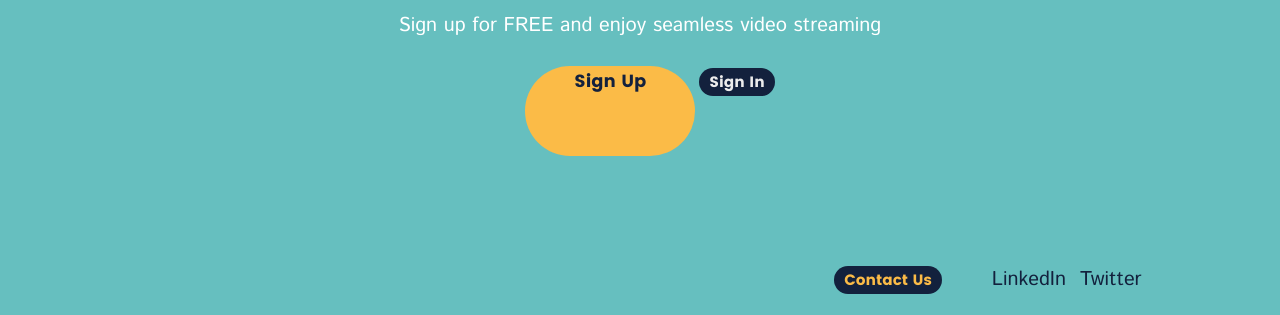
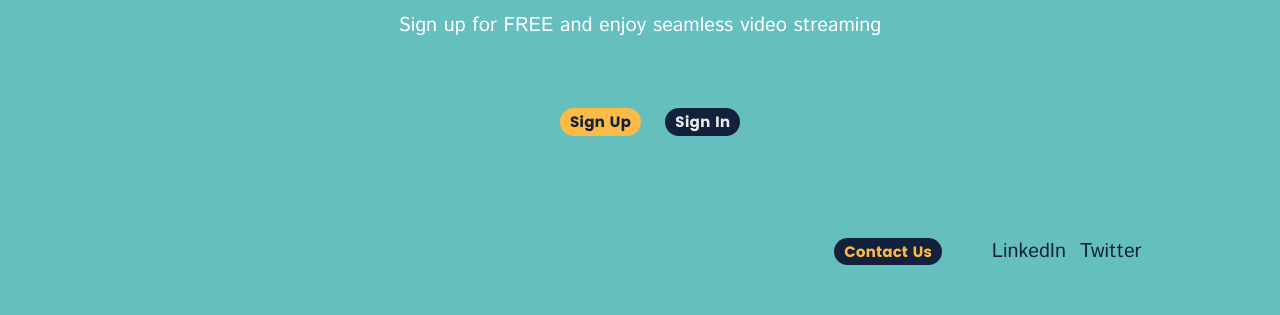
Before and after one commit to MarsIfeanyi/Flixia-Landing-Page, a plain HTML site: page index.html in a window 1280 px wide. Shown: the part 605-920 px from the top of the page. After the commit the page ends 891 px from the top, so only its background shows below. Drawn offline with nearby package versions, Linux system fonts and the light colour scheme.

Commit message:
Update style

```diff
--- a/assets/style.css
+++ b/assets/style.css
@@ -115,7 +115,7 @@ nav {
 /* Actions */
 
 .signUp {
-  /* font-size: 50px; */
+  font-size: 15px;
   font-family: "Poppins";
   font-weight: 600;
   color: #13213d;
@@ -125,14 +125,9 @@ nav {
   background-color: #fbbb47;
   display: inline-block;
   cursor: pointer;
-  /* margin-right: 20px; */
+  margin-right: 20px;
   text-decoration: none;
   margin-top: 50px;
-  width: 30%;
-  margin: 0.5rem auto;
-  height: 5rem;
-  font-size: 1.1rem;
-  min-width: 150px;
 }
 
 .signIn {
@@ -156,7 +151,6 @@ nav {
 .container {
   display: flex;
   justify-content: center;
-
   margin-left: 20px;
   border: none;
 }
```
